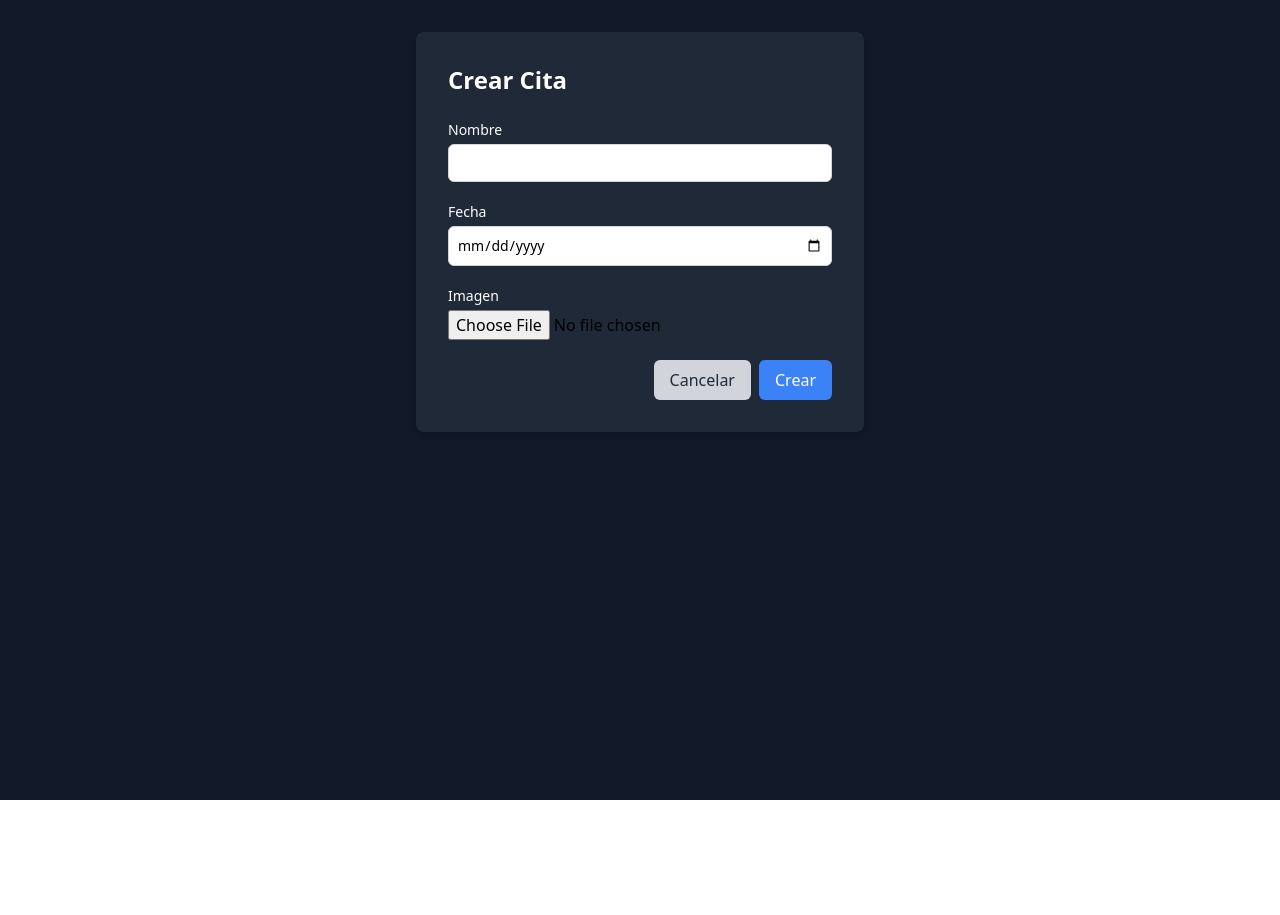
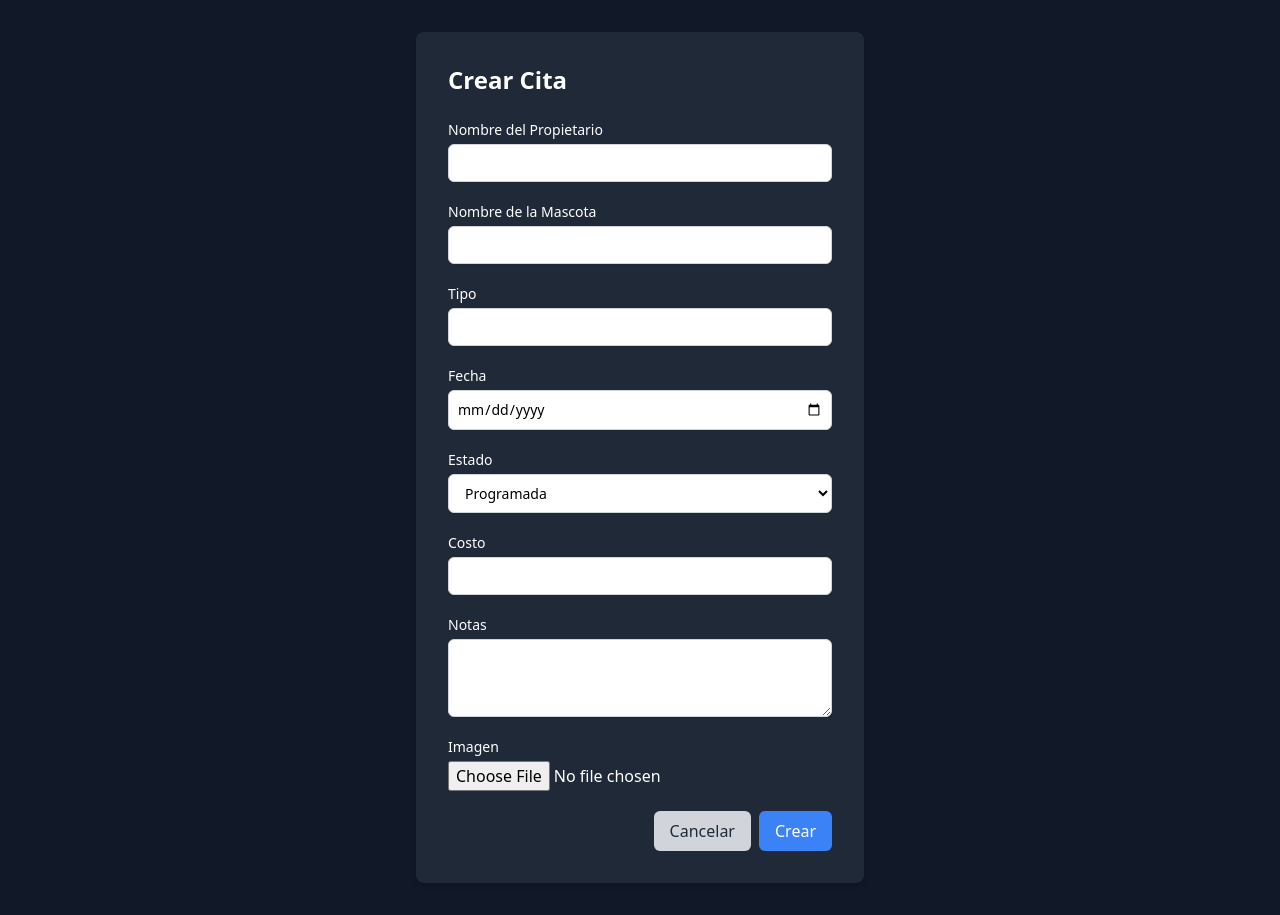
Before and after one commit to aestractic/app-citas, a React (Vite) app: page /create in a window 1280 px wide. Before the commit the page ends 800 px from the top, so only its background shows below. Built offline with nearby package versions, Linux system fonts and the light colour scheme; sample sign-in values are in the browser's storage.

Commit message:
Se agrgo mas funcionalidades

```diff
--- a/src/components/CreateCita.jsx
+++ b/src/components/CreateCita.jsx
@@ -4,9 +4,13 @@ import { useNavigate } from 'react-router-dom';
 
 const CreateCita = () => {
     const [cita, setCita] = useState({
-        name: '',
+        propietario: '',
+        mascota: '',
+        raza: '',
         date: '',
-        description: '',
+        notas: '',
+        estado: 'programada',
+        costo: '',
         imagen: null,
     });
     const [error, setError] = useState(null);
@@ -15,30 +19,45 @@ const CreateCita = () => {
     const handleSubmit = async (e) => {
         e.preventDefault();
 
-        if (!cita.name || !cita.date || !cita.imagen) {
-            setError('Por favor, llena todos los campos y selecciona una imagen.');
+        if (!cita.propietario || !cita.mascota || !cita.date) {
+            setError('Por favor, llena los campos obligatorios (Propietario, Mascota y Fecha).');
             return;
         }
 
         try {
             const token = localStorage.getItem('token');
+
+            const costoToSend = cita.costo === '' ? 0 : cita.costo;
+
             const formData = new FormData();
-            formData.append('name', cita.name);
+            formData.append('propietario', cita.propietario);
+            formData.append('mascota', cita.mascota);
+            formData.append('raza', cita.raza);
             formData.append('date', cita.date);
-            // formData.append('description', cita.description);
-            formData.append('imagen', cita.imagen);
+            formData.append('notas', cita.notas);
+            formData.append('estado', cita.estado);
+            formData.append('costo', costoToSend);
+            if (cita.imagen) {
+                formData.append('imagen', cita.imagen);
+            }
 
             await axios.post(`${import.meta.env.VITE_BACK_URL}/api/v1/cita`, formData, {
                 headers: { Authorization: `Bearer ${token}` },
             });
             navigate('/');
         } catch (error) {
-            setError(error.message || 'Error al crear la cita');
+            setError(error.response?.data?.message || 'Error al crear la cita');
         }
     };
 
     const handleChange = (e) => {
-        setCita({ ...cita, [e.target.name]: e.target.value });
+        const { name, value, type } = e.target;
+        if (type === 'number') {
+            const numericValue = value === '' ? '' : parseFloat(value);
+            setCita(prev => ({ ...prev, [name]: numericValue }));
+        } else {
+            setCita(prev => ({ ...prev, [name]: value }));
+        }
     };
 
     const handleFileChange = (e) => {
@@ -53,19 +72,48 @@ const CreateCita = () => {
 
                 <form onSubmit={handleSubmit} className="space-y-5">
                     <div>
-                        <label htmlFor="name" className="block text-sm font-medium text-white">
-                            Nombre
+                        <label htmlFor="propietario" className="block text-sm font-medium text-white">
+                            Nombre del Propietario
                         </label>
                         <input
                             type="text"
-                            id="name"
-                            name="name"
-                            value={cita.name}
+                            id="propietario"
+                            name="propietario"
+                            value={cita.propietario}
+                            onChange={handleChange}
+                            className="mt-1 p-2 block w-full shadow-sm sm:text-sm border border-gray-300 rounded-md"
+                            required
+                        />
+                    </div>
+
+                    <div>
+                        <label htmlFor="mascota" className="block text-sm font-medium text-white">
+                            Nombre de la Mascota
+                        </label>
+                        <input
+                            type="text"
+                            id="mascota"
+                            name="mascota"
+                            value={cita.mascota}
+                            onChange={handleChange}
+                            className="mt-1 p-2 block w-full shadow-sm sm:text-sm border border-gray-300 rounded-md"
+                            required
+                        />
+                    </div>
+
+                    <div>
+                        <label htmlFor="raza" className="block text-sm font-medium text-white">
+                            Tipo
+                        </label>
+                        <input
+                            type="text"
+                            id="raza"
+                            name="raza"
+                            value={cita.raza}
                             onChange={handleChange}
                             className="mt-1 p-2 block w-full shadow-sm sm:text-sm border border-gray-300 rounded-md"
                         />
                     </div>
-
 
                     <div>
                         <label htmlFor="date" className="block text-sm font-medium text-white">
@@ -78,7 +126,52 @@ const CreateCita = () => {
                             value={cita.date}
                             onChange={handleChange}
                             className="mt-1 p-2 block w-full shadow-sm sm:text-sm border border-gray-300 rounded-md"
+                            required
                         />
+                    </div>
+                    <div>
+                        <label htmlFor="estado" className="block text-sm font-medium text-white">
+                            Estado
+                        </label>
+                        <select
+                            id="estado"
+                            name="estado"
+                            value={cita.estado}
+                            onChange={handleChange}
+                            className="mt-1 block w-full py-2 px-3 border border-gray-300 bg-white rounded-md shadow-sm focus:outline-none focus:ring-indigo-500 focus:border-indigo-500 sm:text-sm"
+                        >
+                            <option value="programada">Programada</option>
+                            <option value="completada">Completada</option>
+                            <option value="cancelada">Cancelada</option>
+                        </select>
+                    </div>
+                    <div>
+                        <label htmlFor="costo" className="block text-sm font-medium text-white">
+                            Costo
+                        </label>
+                        <input
+                            type="number"
+                            id="costo"
+                            name="costo"
+                            value={cita.costo}
+                            onChange={handleChange}
+                            className="mt-1 p-2 block w-full shadow-sm sm:text-sm border border-gray-300 rounded-md"
+                            step="0.01"
+                            min="0"
+                        />
+                    </div>
+                    <div>
+                        <label htmlFor="notas" className="block text-sm font-medium text-white">
+                            Notas
+                        </label>
+                        <textarea
+                            id="notas"
+                            name="notas"
+                            value={cita.notas}
+                            onChange={handleChange}
+                            rows="3"
+                            className="mt-1 p-2 block w-full shadow-sm sm:text-sm border border-gray-300 rounded-md"
+                        ></textarea>
                     </div>
 
                     <div>
@@ -89,17 +182,19 @@ const CreateCita = () => {
                             type="file"
                             id="imagen"
                             onChange={handleFileChange}
-                            className="mt-1 block w-full"
+                            className="mt-1 block w-full text-white"
                         />
                         {cita.imagen && (
                             <div className="mt-2">
-                                <img src={URL.createObjectURL(cita.imagen)} alt="Vista previa" className="h-auto max-h-24 w-full object-contain" />
+                                <img src={URL.createObjectURL(cita.imagen)} alt="Vista previa"
+                                     className="h-auto max-h-24 w-full object-contain"/>
                             </div>
                         )}
                     </div>
 
                     <div className="flex justify-end">
-                        <button type="button" onClick={() => navigate('/')} className="bg-gray-300 hover:bg-gray-400 text-gray-800 rounded-md py-2 px-4 mr-2">
+                        <button type="button" onClick={() => navigate('/')}
+                                className="bg-gray-300 hover:bg-gray-400 text-gray-800 rounded-md py-2 px-4 mr-2">
                             Cancelar
                         </button>
                         <button type="submit" className="bg-blue-500 hover:bg-blue-600 text-white rounded-md py-2 px-4">
@@ -109,7 +204,8 @@ const CreateCita = () => {
                 </form>
             </div>
         </div>
-    );
+
+    )
 };
 
 export default CreateCita;
--- a/src/components/EditCita.jsx
+++ b/src/components/EditCita.jsx
@@ -4,9 +4,13 @@ import { useNavigate, useParams } from 'react-router-dom';
 
 const EditCita = () => {
     const [cita, setCita] = useState({
-        name: '',
+        propietario: '',
+        mascota: '',
+        raza: '',
         date: '',
-        description: '',
+        notas: '',
+        estado: 'programada',
+        costo: 0,
         imagen: null,
     });
     const [error, setError] = useState(null);
@@ -31,23 +35,27 @@ const EditCita = () => {
             }
         };
         fetchCita();
-    }, []);
+    }, [id]);
 
     const handleSubmit = async (e) => {
         e.preventDefault();
 
-        if (!cita.name || !cita.date) {
-            setError('Por favor, llena todos los campos.');
+        if (!cita.propietario || !cita.mascota || !cita.date) {
+            setError('Por favor, llena los campos obligatorios (Propietario, Mascota y Fecha).');
             return;
         }
 
         try {
             const token = localStorage.getItem('token');
             const formData = new FormData();
-            formData.append('name', cita.name);
+            formData.append('propietario', cita.propietario);
+            formData.append('mascota', cita.mascota);
+            formData.append('raza', cita.raza);
             formData.append('date', cita.date);
-            // formData.append('description', cita.description);
-            if (cita.imagen) {
+            formData.append('notas', cita.notas);
+            formData.append('estado', cita.estado);
+            formData.append('costo', cita.costo);
+            if (cita.imagen instanceof File) {
                 formData.append('imagen', cita.imagen);
             }
 
@@ -56,12 +64,13 @@ const EditCita = () => {
             });
             navigate('/');
         } catch (error) {
-            setError(error.message || 'Error al actualizar la cita');
+            setError(error.response?.data?.message || 'Error al actualizar la cita');
         }
     };
 
     const handleChange = (e) => {
-        setCita({ ...cita, [e.target.name]: e.target.value });
+        const value = e.target.type === 'number' ? parseFloat(e.target.value) : e.target.value;
+        setCita({ ...cita, [e.target.name]: value });
     };
 
     const handleFileChange = (e) => {
@@ -76,14 +85,44 @@ const EditCita = () => {
 
                 <form onSubmit={handleSubmit} className="space-y-5">
                     <div>
-                        <label htmlFor="name" className="block text-sm font-medium text-white">
-                            Nombre
+                        <label htmlFor="propietario" className="block text-sm font-medium text-white">
+                            Nombre del Propietario
                         </label>
                         <input
                             type="text"
-                            id="name"
-                            name="name"
-                            value={cita.name}
+                            id="propietario"
+                            name="propietario"
+                            value={cita.propietario}
+                            onChange={handleChange}
+                            className="mt-1 p-2 block w-full shadow-sm sm:text-sm border border-gray-300 rounded-md"
+                            required
+                        />
+                    </div>
+
+                    <div>
+                        <label htmlFor="mascota" className="block text-sm font-medium text-white">
+                            Nombre de la Mascota
+                        </label>
+                        <input
+                            type="text"
+                            id="mascota"
+                            name="mascota"
+                            value={cita.mascota}
+                            onChange={handleChange}
+                            className="mt-1 p-2 block w-full shadow-sm sm:text-sm border border-gray-300 rounded-md"
+                            required
+                        />
+                    </div>
+
+                    <div>
+                        <label htmlFor="raza" className="block text-sm font-medium text-white">
+                            Tipo
+                        </label>
+                        <input
+                            type="text"
+                            id="raza"
+                            name="raza"
+                            value={cita.raza}
                             onChange={handleChange}
                             className="mt-1 p-2 block w-full shadow-sm sm:text-sm border border-gray-300 rounded-md"
                         />
@@ -100,7 +139,54 @@ const EditCita = () => {
                             value={cita.date}
                             onChange={handleChange}
                             className="mt-1 p-2 block w-full shadow-sm sm:text-sm border border-gray-300 rounded-md"
+                            required
                         />
+                    </div>
+
+                    <div>
+                        <label htmlFor="estado" className="block text-sm font-medium text-white">
+                            Estado
+                        </label>
+                        <select
+                            id="estado"
+                            name="estado"
+                            value={cita.estado}
+                            onChange={handleChange}
+                            className="mt-1 block w-full py-2 px-3 border border-gray-300 bg-white rounded-md shadow-sm focus:outline-none focus:ring-indigo-500 focus:border-indigo-500 sm:text-sm"
+                        >
+                            <option value="programada">Programada</option>
+                            <option value="completada">Completada</option>
+                            <option value="cancelada">Cancelada</option>
+                        </select>
+                    </div>
+
+                    <div>
+                        <label htmlFor="costo" className="block text-sm font-medium text-white">
+                            Costo
+                        </label>
+                        <input
+                            type="number"
+                            id="costo"
+                            name="costo"
+                            value={cita.costo}
+                            onChange={handleChange}
+                            className="mt-1 p-2 block w-full shadow-sm sm:text-sm border border-gray-300 rounded-md"
+                            step="0.01"
+                        />
+                    </div>
+
+                    <div>
+                        <label htmlFor="notas" className="block text-sm font-medium text-white">
+                            Notas
+                        </label>
+                        <textarea
+                            id="notas"
+                            name="notas"
+                            value={cita.notas}
+                            onChange={handleChange}
+                            rows="3"
+                            className="mt-1 p-2 block w-full shadow-sm sm:text-sm border border-gray-300 rounded-md"
+                        ></textarea>
                     </div>
 
                     <div>
@@ -111,17 +197,22 @@ const EditCita = () => {
                             type="file"
                             id="imagen"
                             onChange={handleFileChange}
-                            className="mt-1 block w-full"
+                            className="mt-1 block w-full text-white"
                         />
                         {cita.imagen && (
                             <div className="mt-2">
-                                <img src={`${import.meta.env.VITE_BACK_URL}${cita.imagen}`} alt={cita.name} className="h-auto max-h-24 w-full object-contain" />
+                                <img
+                                    src={cita.imagen instanceof File ? URL.createObjectURL(cita.imagen) : `${import.meta.env.VITE_BACK_URL}${cita.imagen}`}
+                                    alt={cita.mascota}
+                                    className="h-auto max-h-24 w-full object-contain"
+                                />
                             </div>
                         )}
                     </div>
 
                     <div className="flex justify-end">
-                        <button type="button" onClick={() => navigate('/')} className="bg-gray-300 hover:bg-gray-400 text-gray-800 rounded-md py-2 px-4 mr-2">
+                        <button type="button" onClick={() => navigate('/')}
+                                className="bg-gray-300 hover:bg-gray-400 text-gray-800 rounded-md py-2 px-4 mr-2">
                             Cancelar
                         </button>
                         <button type="submit" className="bg-blue-500 hover:bg-blue-600 text-white rounded-md py-2 px-4">
```
Also changed, not shown: src/components/CitaList.jsx (+19 -10 lines).
